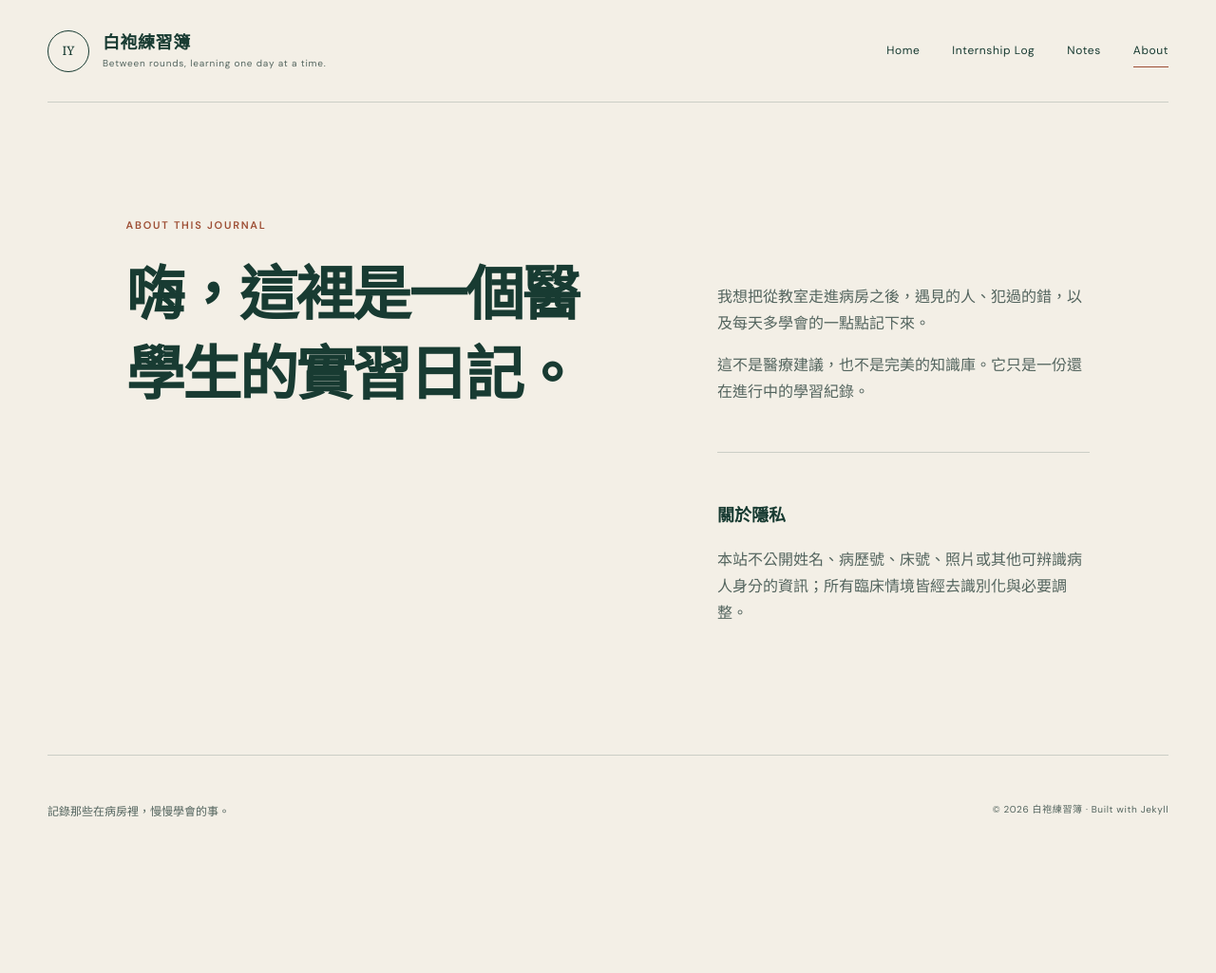
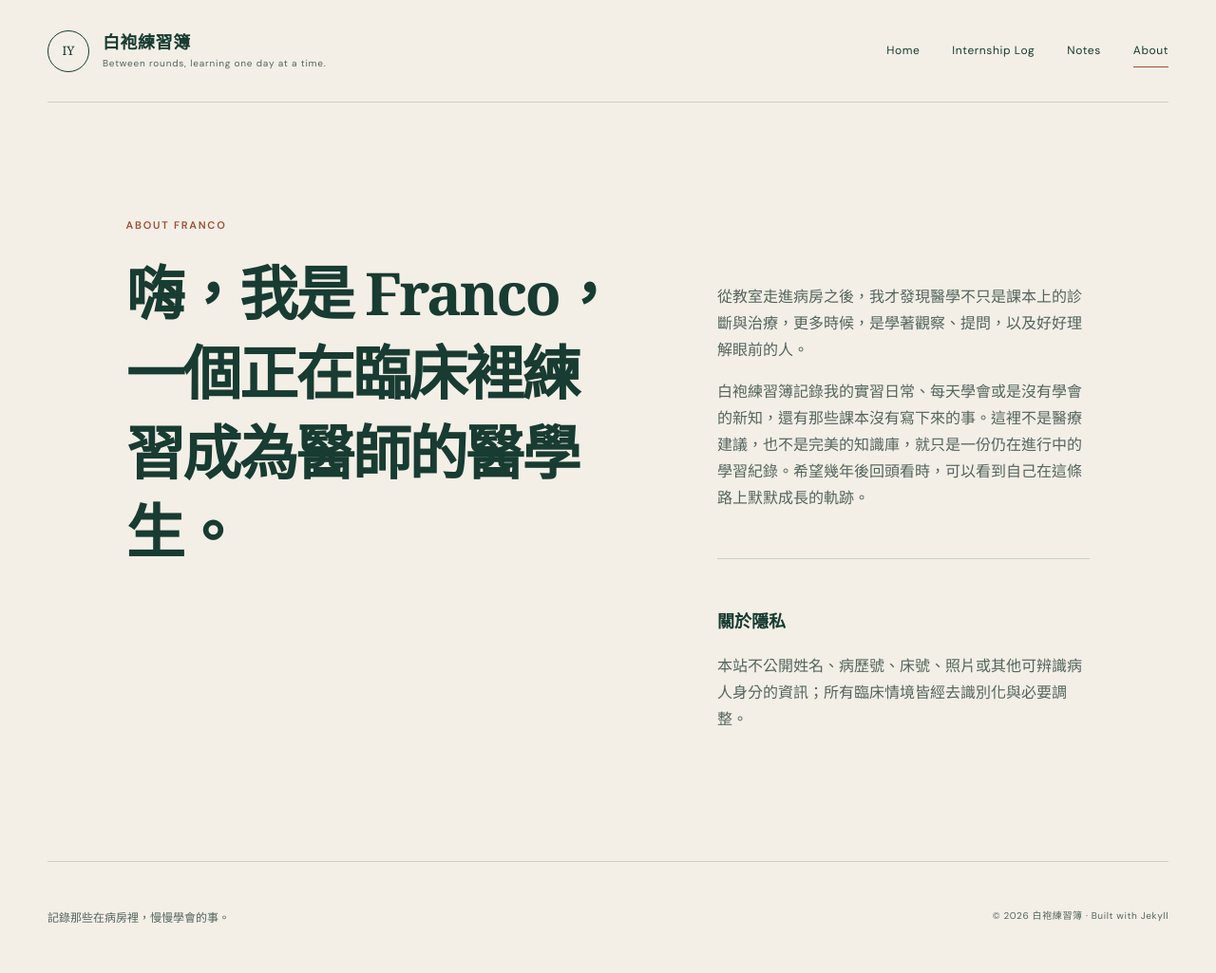
Before and after one commit to francohohtw/francohohtw.github.io, a Jekyll site: the page built from about.md, in a window 1280 px wide. Shown: the whole page at 95% size. Built offline with Jekyll 4.4.1, drawn with Linux system fonts in a browser that asks for light colours; before the commit the page ends 913 px from its top, so only the background shows below that.

Commit message:
更新 About 個人介紹

```diff
--- a/about.md
+++ b/about.md
@@ -6,12 +6,12 @@ permalink: /about/
 
 <section class="about-page">
   <div class="about-intro">
-    <p class="eyebrow">About this journal</p>
-    <h1>嗨，這裡是一個醫學生的實習日記。</h1>
+    <p class="eyebrow">About Franco</p>
+    <h1>嗨，我是 Franco，一個正在臨床裡練習成為醫師的醫學生。</h1>
   </div>
   <div class="about-copy">
-    <p>我想把從教室走進病房之後，遇見的人、犯過的錯，以及每天多學會的一點點記下來。</p>
-    <p>這不是醫療建議，也不是完美的知識庫。它只是一份還在進行中的學習紀錄。</p>
+    <p>從教室走進病房之後，我才發現醫學不只是課本上的診斷與治療，更多時候，是學著觀察、提問，以及好好理解眼前的人。</p>
+    <p>白袍練習簿記錄我的實習日常、每天學會或是沒有學會的新知，還有那些課本沒有寫下來的事。這裡不是醫療建議，也不是完美的知識庫，就只是一份仍在進行中的學習紀錄。希望幾年後回頭看時，可以看到自己在這條路上默默成長的軌跡。</p>
     <hr>
     <h2>關於隱私</h2>
     <p>本站不公開姓名、病歷號、床號、照片或其他可辨識病人身分的資訊；所有臨床情境皆經去識別化與必要調整。</p>
```
